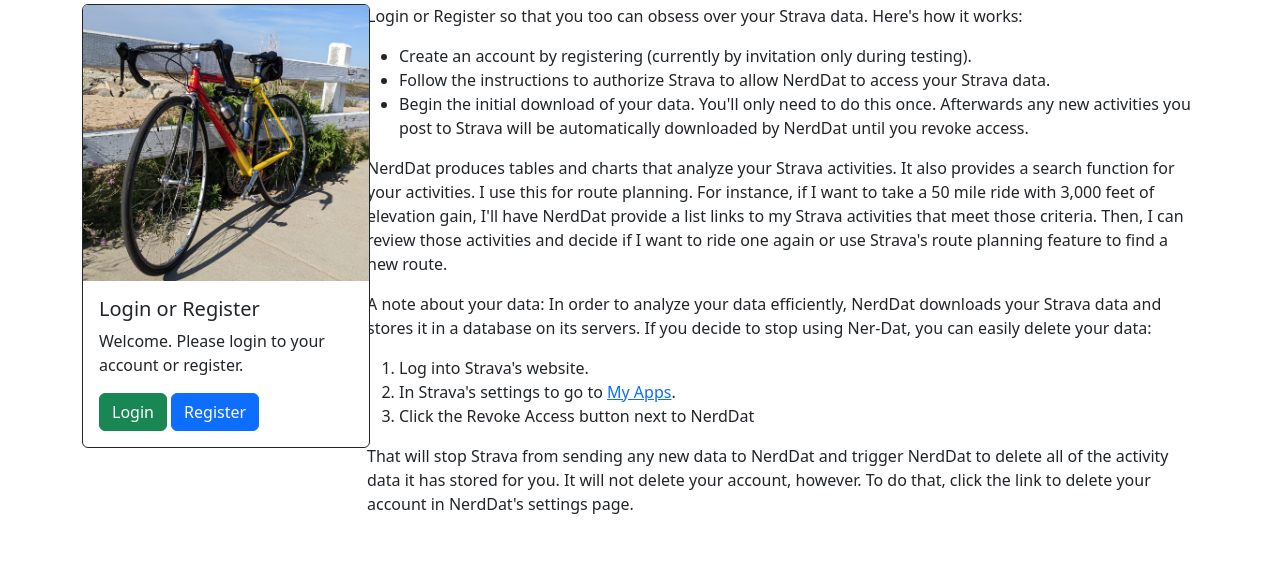
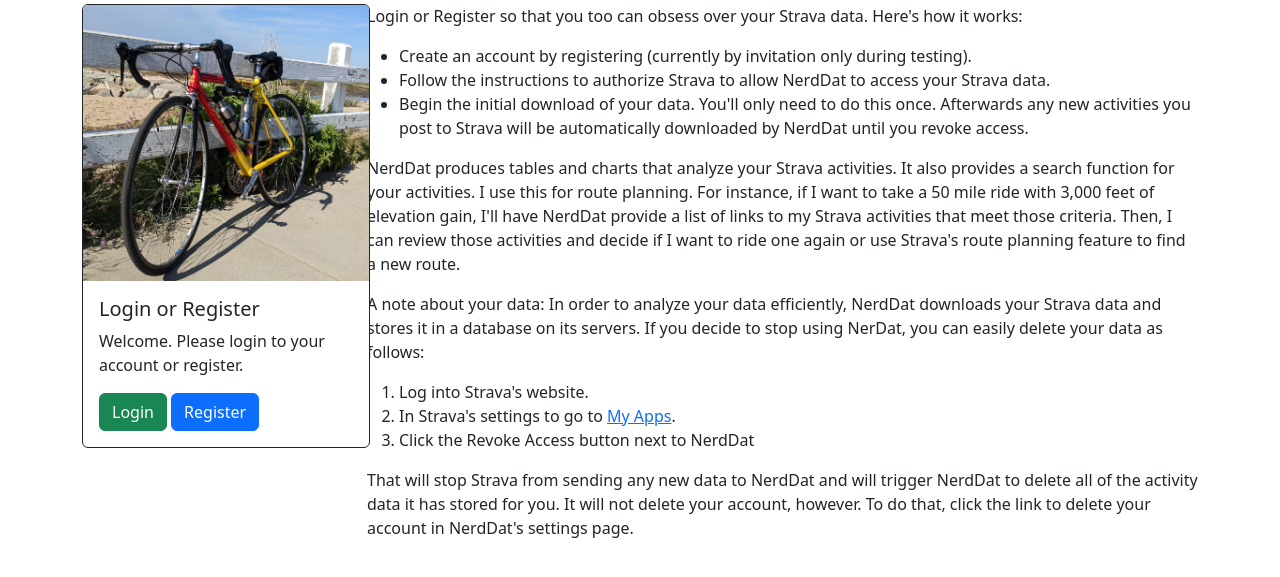
Before and after one commit to biketobass/NerdDat, a Django app: page / in a window 1280 px wide. Shown: the part 157-734 px from the top of the page. Run offline with Django 4.2, Linux system fonts and the light colour scheme.

Commit message:
Fixed typos in index.html

```diff
--- a/strava_info/templates/strava_info/index.html
+++ b/strava_info/templates/strava_info/index.html
@@ -171,17 +171,17 @@
                     <p>NerdDat produces tables and charts that analyze your Strava activities.
                         It also provides a search function for your activities. I use this for route planning.
                         For instance, if I want to take a 50 mile ride with 3,000 feet of elevation gain, I'll have
-                        NerdDat provide a list links to my Strava activities that meet those criteria. Then, I can review those activities and
+                        NerdDat provide a list of links to my Strava activities that meet those criteria. Then, I can review those activities and
                         decide if I want to ride one again or use Strava's route planning feature to find a new route.
                     </p>
                     <p>A note about your data: In order to analyze your data efficiently, NerdDat downloads your Strava data and stores it
-                        in a database on its servers. If you decide to stop using Ner-Dat, you can easily delete your data:
+                        in a database on its servers. If you decide to stop using NerDat, you can easily delete your data as follows:
                         <ol>
                             <li>Log into Strava's website.</li>
                             <li>In Strava's settings to go to <a href="https://www.strava.com/settings/apps">My Apps</a>.</li>
                             <li>Click the Revoke Access button next to NerdDat</li>
                         </ol>
-                        That will stop Strava from sending any new data to NerdDat and trigger NerdDat to delete all of the activity data
+                        That will stop Strava from sending any new data to NerdDat and will trigger NerdDat to delete all of the activity data
                         it has stored for you. It will not delete your account, however. To do that, click the link to delete your account
                         in NerdDat's settings page.
                     </p>
```
